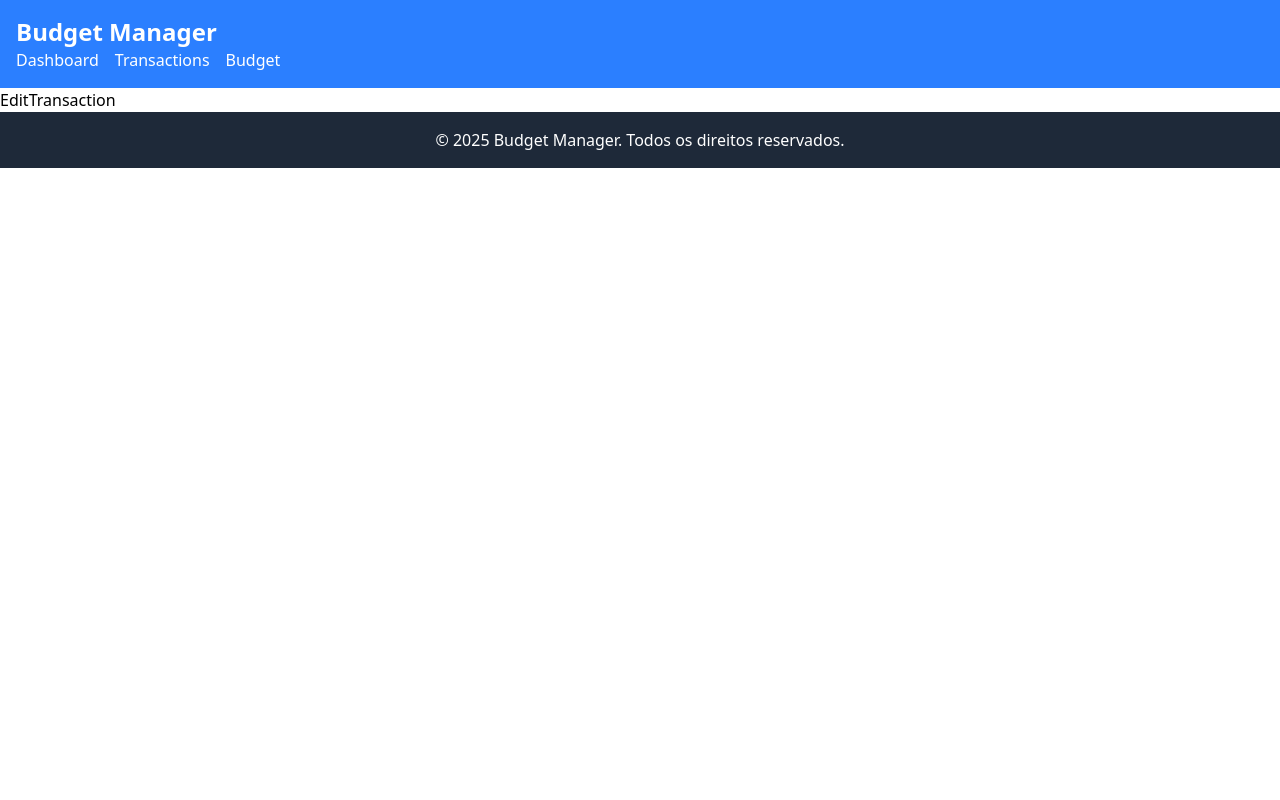
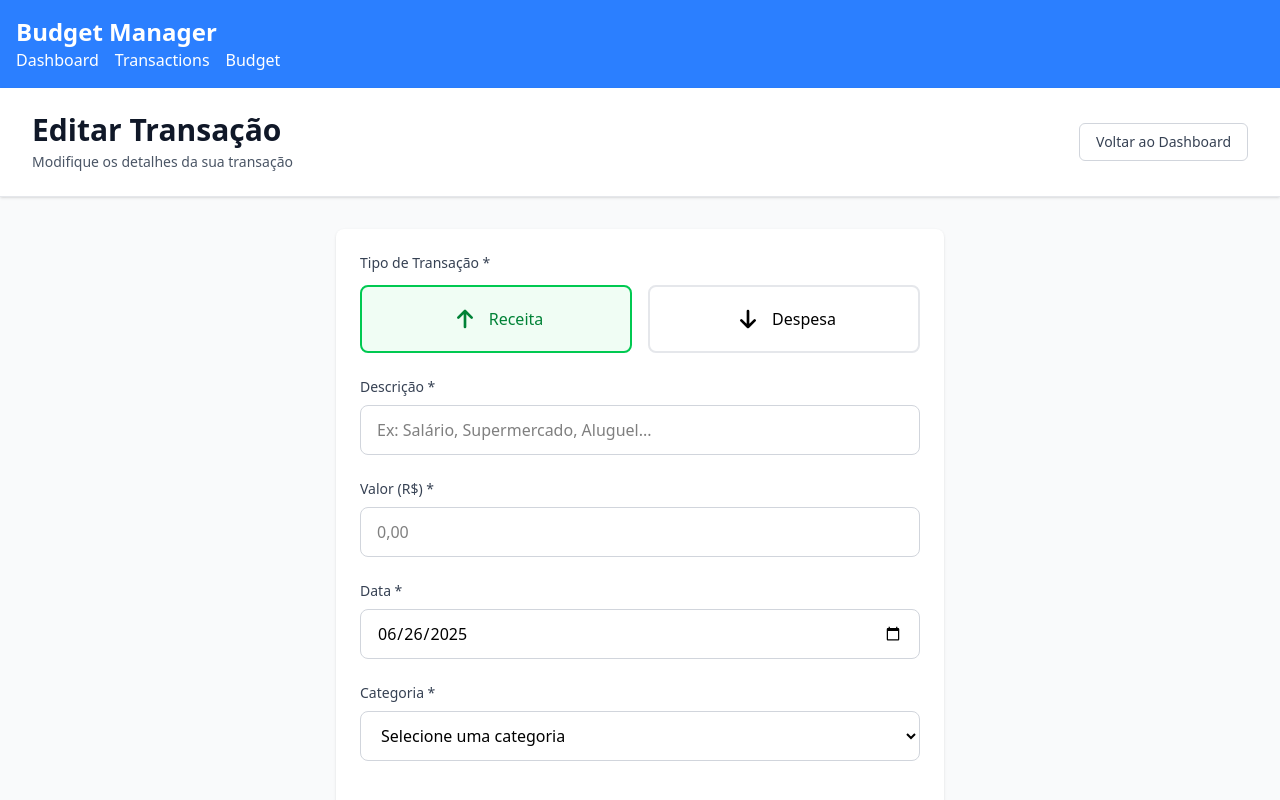
Before and after one commit to Guimunizzs/budgetmanager, a React (Vite) app: page /transactions/edit/1 in a window 1280 px wide. Shown: the top 800 px of the page. Built offline with nearby package versions, Linux system fonts and the light colour scheme; no server answers.

Commit message:
feat: edit page EditTransaction

```diff
--- a/src/pages/EditTransaction.tsx
+++ b/src/pages/EditTransaction.tsx
@@ -1,5 +1,42 @@
+import TransactionForm from "../components/TransactionForm";
+import { useParams, useNavigate } from "react-router-dom";
+
 const EditTransaction = () => {
-  return <div>EditTransaction</div>;
+  const navigate = useNavigate();
+  const { id } = useParams<{ id: string }>();
+
+  if (!id) {
+    navigate("/dashboard");
+    return null;
+  }
+  return (
+    <div className="min-h-screen bg-gray-50">
+      <div className="bg-white shadow-sm border-b border-gray-200">
+        <div className="max-w-7xl mx-auto px-4 sm:px-6 lg:px-8">
+          <div className="flex justify-between items-center py-6">
+            <div>
+              <h1 className="text-3xl font-bold text-gray-900">
+                Editar Transação
+              </h1>
+              <p className="text-sm text-gray-600 mt-1">
+                Modifique os detalhes da sua transação
+              </p>
+            </div>
+            <button
+              onClick={() => navigate("/")}
+              className="inline-flex items-center px-4 py-2 border border-gray-300 text-sm font-medium rounded-md text-gray-700 bg-white hover:bg-gray-50"
+            >
+              Voltar ao Dashboard
+            </button>
+          </div>
+        </div>
+      </div>
+
+      <div className="max-w-2xl mx-auto px-4 sm:px-6 lg:px-8 py-8">
+        <TransactionForm transactionId={id} />
+      </div>
+    </div>
+  );
 };
 
 export default EditTransaction;
```
